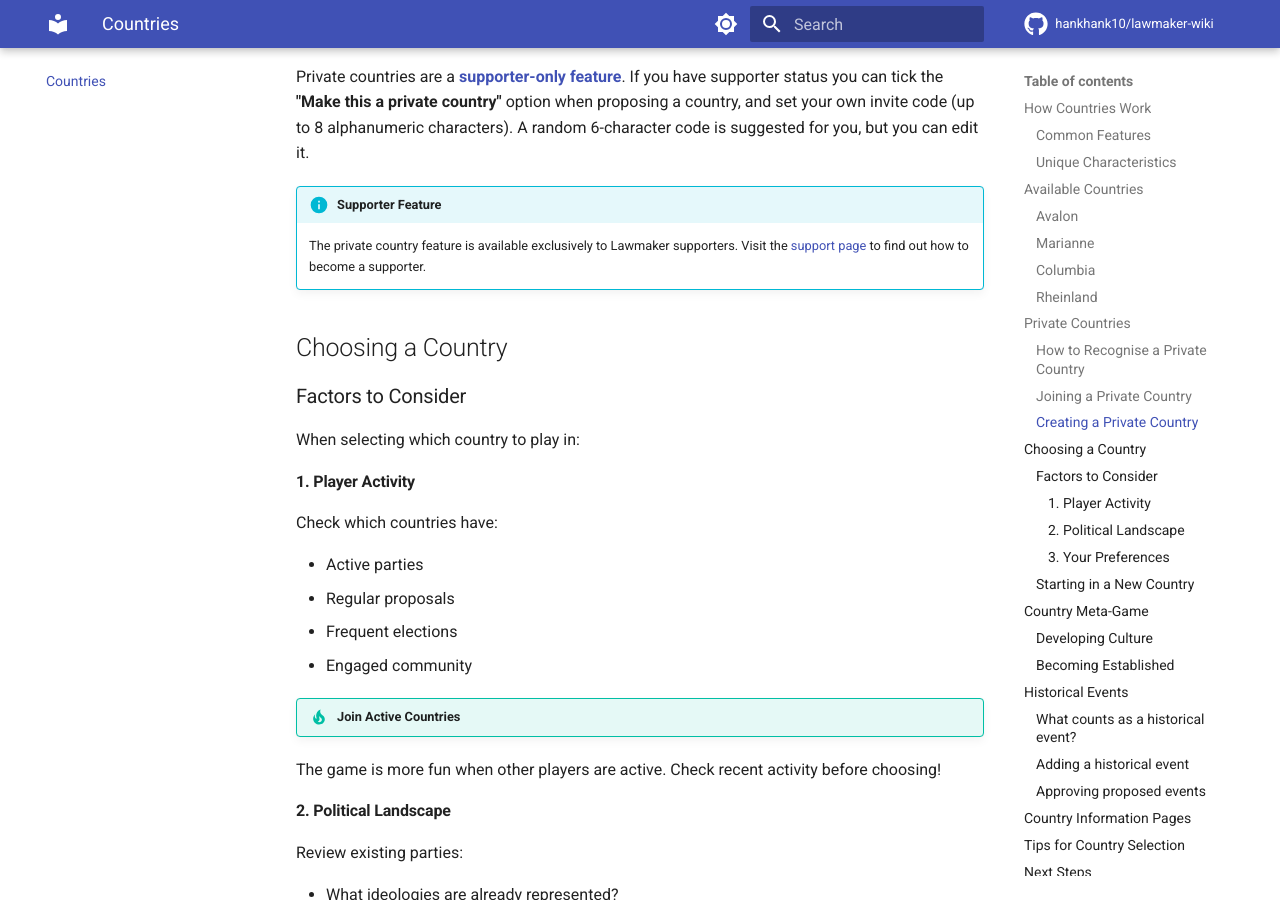
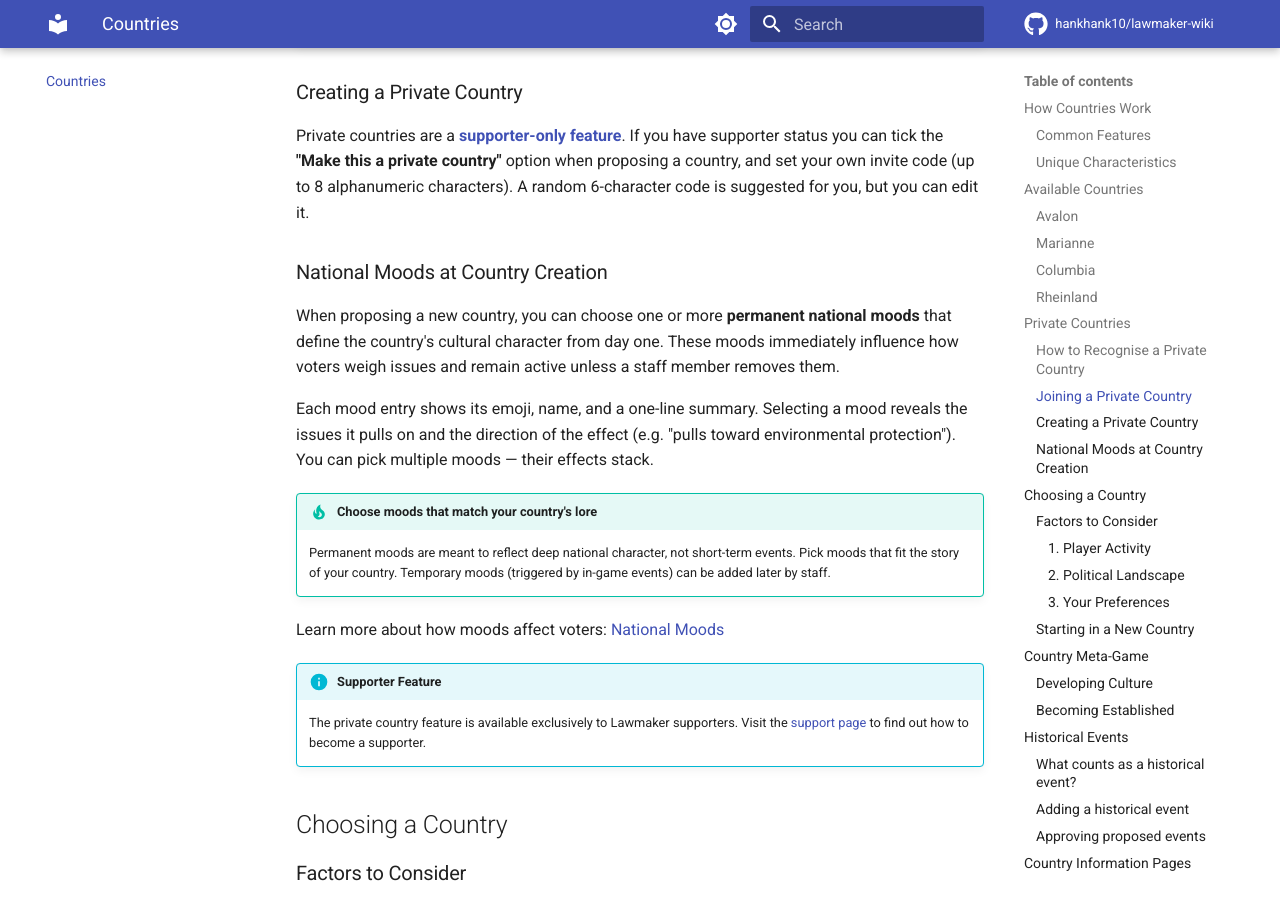
Before and after one commit to hankhank10/lawmaker-wiki, an MkDocs documentation site: the page built from docs/countries.md, in a window 1280 px wide and 900 px high, scrolled down 2740 px. Built offline with MkDocs 1.6.1 and Material for MkDocs 9.7.7, drawn with Linux system fonts in a browser that asks for light colours; comment, search, counter and statistics services are not loaded; some of the changed text lies outside the part shown.

Commit message:
📝 Sync from private repo
Auto-synced from hankhank10/lawmaker/game-manual

```diff
--- a/docs/countries.md
+++ b/docs/countries.md
@@ -21,6 +21,7 @@ Each country has:
 - **Different legislatures** - Number and structure of assemblies
 - **Different cabinet positions** - Unique government roles
 - **Different constitutional offices** - Some countries may have monarchies or other special institutions
+- **Different national moods** - Permanent moods reflect each country's established cultural character (e.g. a libertarian pioneering streak or a strong communitarian tradition)
 - **Different player community** - Distinct political culture
 - **Different history** - Unique legislative and electoral records
 
@@ -85,6 +86,17 @@ If you enter an incorrect code you will see an error and can try again.
 ### Creating a Private Country
 
 Private countries are a **[supporter-only feature](../support)**. If you have supporter status you can tick the **"Make this a private country"** option when proposing a country, and set your own invite code (up to 8 alphanumeric characters). A random 6-character code is suggested for you, but you can edit it.
+
+### National Moods at Country Creation
+
+When proposing a new country, you can choose one or more **permanent national moods** that define the country's cultural character from day one. These moods immediately influence how voters weigh issues and remain active unless a staff member removes them.
+
+Each mood entry shows its emoji, name, and a one-line summary. Selecting a mood reveals the issues it pulls on and the direction of the effect (e.g. "pulls toward environmental protection"). You can pick multiple moods — their effects stack.
+
+!!! tip "Choose moods that match your country's lore"
+    Permanent moods are meant to reflect deep national character, not short-term events. Pick moods that fit the story of your country. Temporary moods (triggered by in-game events) can be added later by staff.
+
+Learn more about how moods affect voters: [National Moods](gameplay/elections.md#national-moods)
 
 !!! info "Supporter Feature"
     The private country feature is available exclusively to Lawmaker supporters. Visit the [support page](../support) to find out how to become a supporter.
@@ -205,6 +217,7 @@ Each country has overview pages showing:
 
 - **Historical events** - Major lore events from the country's past
 - **Crown status** - Current monarch or vacancy details, for countries with a monarchy
+- **National moods** - Active moods shaping voter priorities (click any mood badge to see which issues it affects and how long it lasts)
 - **Current laws** - Status of all laws
 - **Legislative history** - What's been changed
 - **Active parties** - Who's playing
```
